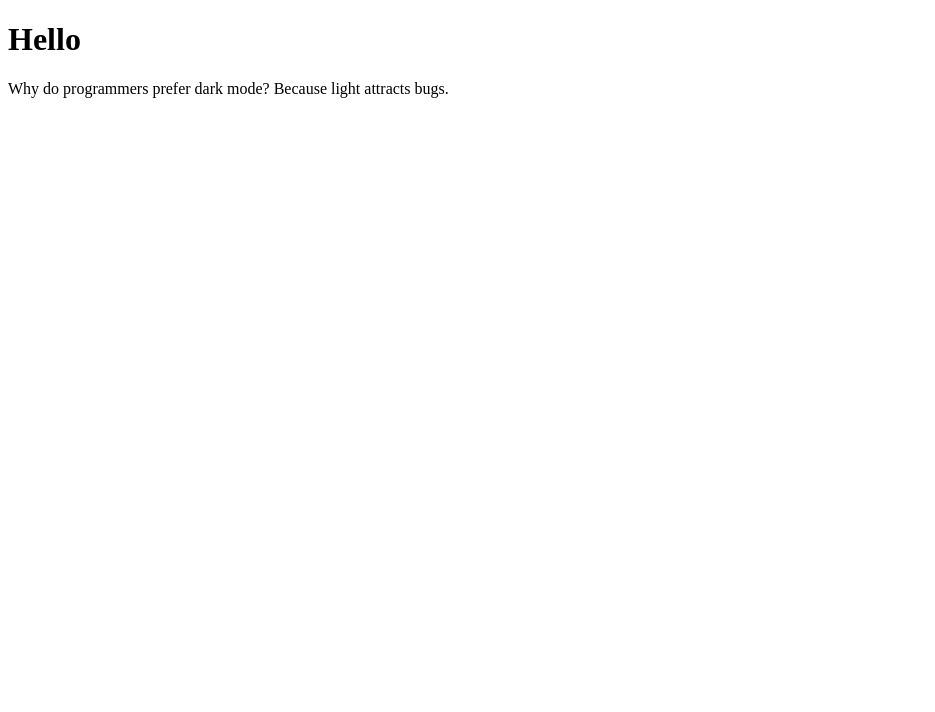
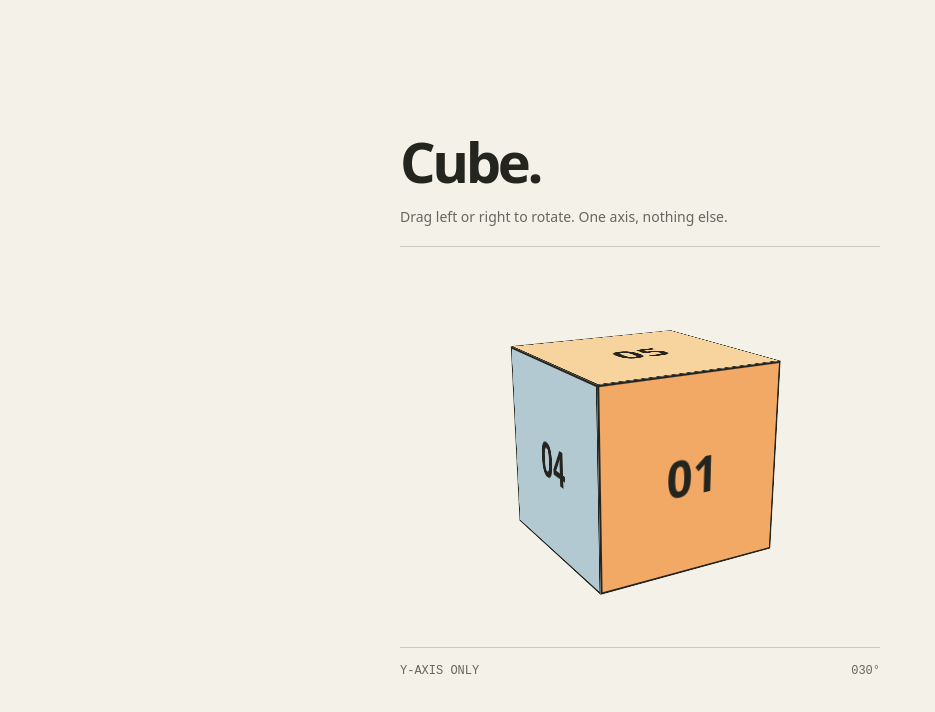
Before and after one commit to ihybrd/ai-workflow-test.github.io, a plain HTML site: page index.html in a window 1280 px wide. Shown: the whole page, without its empty margins (0-935 px from the left). Drawn offline with Linux system fonts and the light colour scheme.

Commit message:
Add interactive 3D cube with Y-axis rotation

```diff
--- a/index.html
+++ b/index.html
@@ -3,10 +3,156 @@
 <head>
   <meta charset="UTF-8">
   <meta name="viewport" content="width=device-width, initial-scale=1.0">
-  <title>Hello</title>
+  <title>Cube</title>
+  <style>
+    * { box-sizing: border-box; }
+
+    body {
+      margin: 0;
+      min-height: 100svh;
+      display: grid;
+      place-items: center;
+      padding: 24px;
+      background: #f4f1e9;
+      color: #24251f;
+      font-family: system-ui, sans-serif;
+    }
+
+    main { width: min(100%, 480px); }
+    header { border-bottom: 1px solid #ccc9bf; padding-bottom: 20px; }
+    h1 { margin: 0; font-size: clamp(36px, 8vw, 56px); letter-spacing: -0.06em; }
+    p { margin: 8px 0 0; color: #66675e; font-size: 14px; }
+
+    .scene {
+      --size: clamp(130px, 40vw, 190px);
+      --half: calc(var(--size) / 2);
+      height: clamp(300px, 70vw, 400px);
+      display: grid;
+      place-items: center;
+      perspective: 800px;
+      touch-action: pan-y;
+      user-select: none;
+      -webkit-user-select: none;
+      cursor: grab;
+    }
+
+    .scene:active { cursor: grabbing; }
+    .scene:focus-visible { outline: 2px solid #24251f; outline-offset: 4px; }
+
+    .view, .cube {
+      width: var(--size);
+      height: var(--size);
+      transform-style: preserve-3d;
+      pointer-events: none;
+    }
+
+    /* A fixed viewing tilt reveals the top; interaction changes only Y. */
+    .view { transform: rotateX(-18deg); }
+    .cube { transform: rotateY(30deg); }
+
+    .face {
+      position: absolute;
+      inset: 0;
+      display: grid;
+      place-items: center;
+      border: 2px solid #24251f;
+      backface-visibility: hidden;
+      font-size: 48px;
+      font-weight: 600;
+    }
+
+    .front { background: #f3a966; transform: translateZ(var(--half)); }
+    .back { background: #e28259; transform: rotateY(180deg) translateZ(var(--half)); }
+    .right { background: #c3cba8; transform: rotateY(90deg) translateZ(var(--half)); }
+    .left { background: #b3c9d1; transform: rotateY(-90deg) translateZ(var(--half)); }
+    .top { background: #f7d49e; transform: rotateX(90deg) translateZ(var(--half)); }
+    .bottom { background: #c4b3cf; transform: rotateX(-90deg) translateZ(var(--half)); }
+
+    footer {
+      display: flex;
+      justify-content: space-between;
+      border-top: 1px solid #ccc9bf;
+      padding-top: 16px;
+      color: #66675e;
+      font: 12px ui-monospace, monospace;
+    }
+  </style>
 </head>
 <body>
-  <h1>Hello</h1>
-  <p>Why do programmers prefer dark mode? Because light attracts bugs.</p>
+  <main>
+    <header>
+      <h1>Cube.</h1>
+      <p id="instructions">Drag left or right to rotate. One axis, nothing else.</p>
+    </header>
+    <div class="scene" id="scene" tabindex="0" role="slider"
+      aria-label="Cube rotation" aria-describedby="instructions"
+      aria-orientation="horizontal" aria-valuemin="0" aria-valuemax="359"
+      aria-valuenow="30" aria-valuetext="30 degrees">
+      <div class="view" aria-hidden="true">
+        <div class="cube" id="cube">
+          <div class="face front">01</div>
+          <div class="face back">02</div>
+          <div class="face right">03</div>
+          <div class="face left">04</div>
+          <div class="face top">05</div>
+          <div class="face bottom">06</div>
+        </div>
+      </div>
+    </div>
+    <footer>
+      <span>Y-AXIS ONLY</span>
+      <output id="angle" aria-hidden="true">030&deg;</output>
+    </footer>
+  </main>
+  <script>
+    const scene = document.getElementById('scene');
+    const cube = document.getElementById('cube');
+    const angle = document.getElementById('angle');
+    let rotation = 30;
+    let pointerId = null;
+    let startX = 0;
+    let startRotation = 0;
+
+    function render(value) {
+      rotation = ((value % 360) + 360) % 360;
+      cube.style.transform = `rotateY(${rotation}deg)`;
+      const degrees = Math.round(rotation) % 360;
+      angle.textContent = `${String(degrees).padStart(3, '0')}\u00b0`;
+      scene.setAttribute('aria-valuenow', String(degrees));
+      scene.setAttribute('aria-valuetext', `${degrees} degrees`);
+    }
+
+    scene.addEventListener('pointerdown', (event) => {
+      if (!event.isPrimary || event.button !== 0 || pointerId !== null) return;
+      pointerId = event.pointerId;
+      startX = event.clientX;
+      startRotation = rotation;
+      scene.setPointerCapture(pointerId);
+    });
+
+    scene.addEventListener('pointermove', (event) => {
+      if (event.pointerId !== pointerId) return;
+      render(startRotation + (event.clientX - startX) * 0.6);
+    });
+
+    function endDrag(event) {
+      if (event.pointerId !== pointerId) return;
+      if (scene.hasPointerCapture(pointerId)) scene.releasePointerCapture(pointerId);
+      pointerId = null;
+    }
+
+    scene.addEventListener('pointerup', endDrag);
+    scene.addEventListener('pointercancel', endDrag);
+    scene.addEventListener('lostpointercapture', endDrag);
+
+    scene.addEventListener('keydown', (event) => {
+      if (pointerId !== null) return;
+      if (!['ArrowLeft', 'ArrowRight', 'Home', 'End'].includes(event.key)) return;
+      event.preventDefault();
+      if (event.key === 'Home') render(0);
+      else if (event.key === 'End') render(359);
+      else render(rotation + (event.key === 'ArrowRight' ? 10 : -10));
+    });
+  </script>
 </body>
 </html>
```
